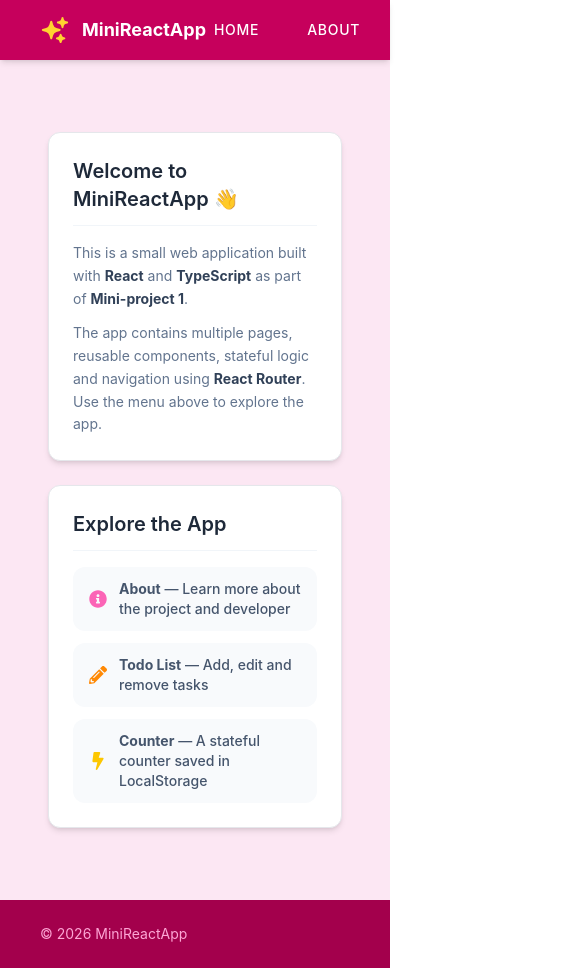
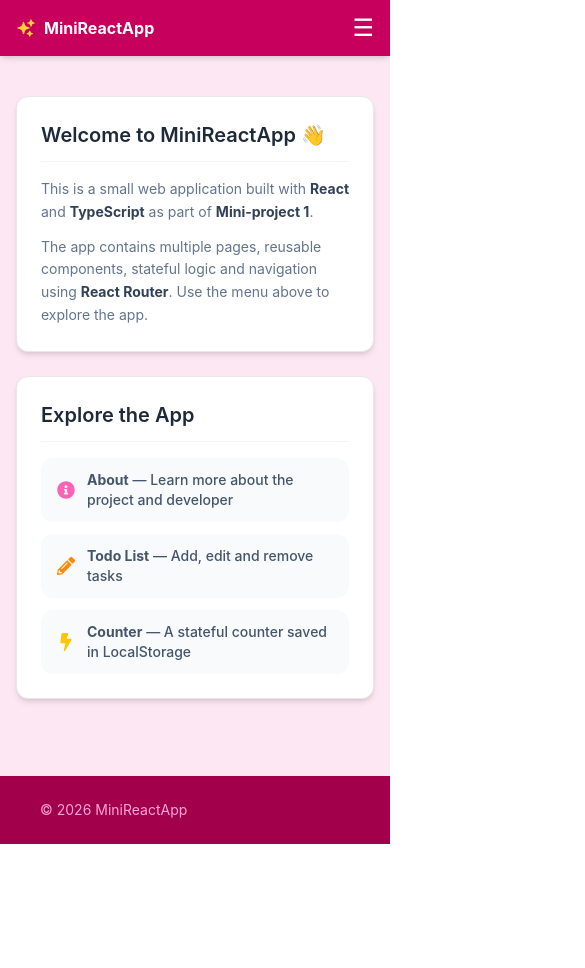
Before and after one commit to sanhu7/react-app-fixed, a React (Vite) app: page / in a window 390 px wide. Shown: the whole page, 585 px wide, since content can reach past the window. After the commit the page ends 844 px from the top, so only its background shows below. Built offline with nearby package versions, Linux system fonts and the light colour scheme.

Commit message:
responsive app

```diff
--- a/src/components/Header.tsx
+++ b/src/components/Header.tsx
@@ -1,23 +1,46 @@
+import { useState } from "react";
 import { NavLink } from "react-router-dom";
 import { HiSparkles } from "react-icons/hi2";
 
+export default function Header() {
+    const [open, setOpen] = useState(false);
 
+    return (
+        <header className="sticky top-0 z-50 bg-pink-700 shadow-md">
 
-export default function Header() {
-    return (
-        <header className=" sticky top-0 z-50 flex items-center justify-between px-10 py-6 bg-pink-700 shadow-md h-15">
+            <div className="flex items-center justify-between px-4 py-3">
 
-            <div className="flex items-center gap-3">
-                <HiSparkles className="text-3xl text-amber-300" /> {/*logo*/}
-                <h2 className="text-lg font-bold text-white">MiniReactApp</h2>
+                {/* Logo */}
+                <div className="flex items-center gap-2">
+                    <HiSparkles className="text-xl text-amber-300" />
+                    <h2 className="text-base font-bold text-white">MiniReactApp</h2>
+                </div>
+
+                {/* Desktop nav — döljs på mobil */}
+                <nav className="hidden md:flex gap-4 text-white text-sm font-medium uppercase">
+                    <NavLink to="/" className="hover:bg-pink-500 px-3 py-1 rounded-md">Home</NavLink>
+                    <NavLink to="/about" className="hover:bg-pink-500 px-3 py-1 rounded-md">About</NavLink>
+                    <NavLink to="/todos" className="hover:bg-pink-500 px-3 py-1 rounded-md">Todos</NavLink>
+                    <NavLink to="/counter" className="hover:bg-pink-500 px-3 py-1 rounded-md">Counter</NavLink>
+                </nav>
+
+                {/* Hamburger — visas bara på mobil */}
+                <button onClick={() => setOpen(!open)} className="md:hidden text-white text-2xl">
+                    {open ? "✕" : "☰"}
+                </button>
+
             </div>
 
-            <nav className="flex gap-8 text-white font-medium text-sm uppercase tracking-wider">
-                <NavLink to="/" className="hover:bg-pink-500 px-2 py-2 rounded-md">Home</NavLink>
-                <NavLink to="/about" className="hover:bg-pink-500 px-2 py-2 rounded-md">About</NavLink>
-                <NavLink to="/todos" className="hover:bg-pink-500 px-2 py-2 rounded-md">Todos</NavLink>
-                <NavLink to="/counter" className="hover:bg-pink-500 px-2 py-2 rounded-md">Counter</NavLink>
-            </nav>
+            {/* Mobil dropdown — visas bara när open=true */}
+            {open && (
+                <nav className="md:hidden bg-pink-800 flex flex-col px-4 py-2 gap-1 text-white text-sm font-medium uppercase">
+                    <NavLink to="/" onClick={() => setOpen(false)} className="hover:bg-pink-600 px-3 py-2 rounded-md">Home</NavLink>
+                    <NavLink to="/about" onClick={() => setOpen(false)} className="hover:bg-pink-600 px-3 py-2 rounded-md">About</NavLink>
+                    <NavLink to="/todos" onClick={() => setOpen(false)} className="hover:bg-pink-600 px-3 py-2 rounded-md">Todos</NavLink>
+                    <NavLink to="/counter" onClick={() => setOpen(false)} className="hover:bg-pink-600 px-3 py-2 rounded-md">Counter</NavLink>
+                </nav>
+            )}
+
         </header>
     );
 }
--- a/src/layouts/PagesLayout.tsx
+++ b/src/layouts/PagesLayout.tsx
@@ -9,7 +9,7 @@ export default function PagesLayout() {
 
             <Header />
 
-            <main className="flex-1 bg-pink-100 p-8">
+            <main className="flex-1 bg-pink-100 ">
                 <Outlet />
             </main>
 
```
